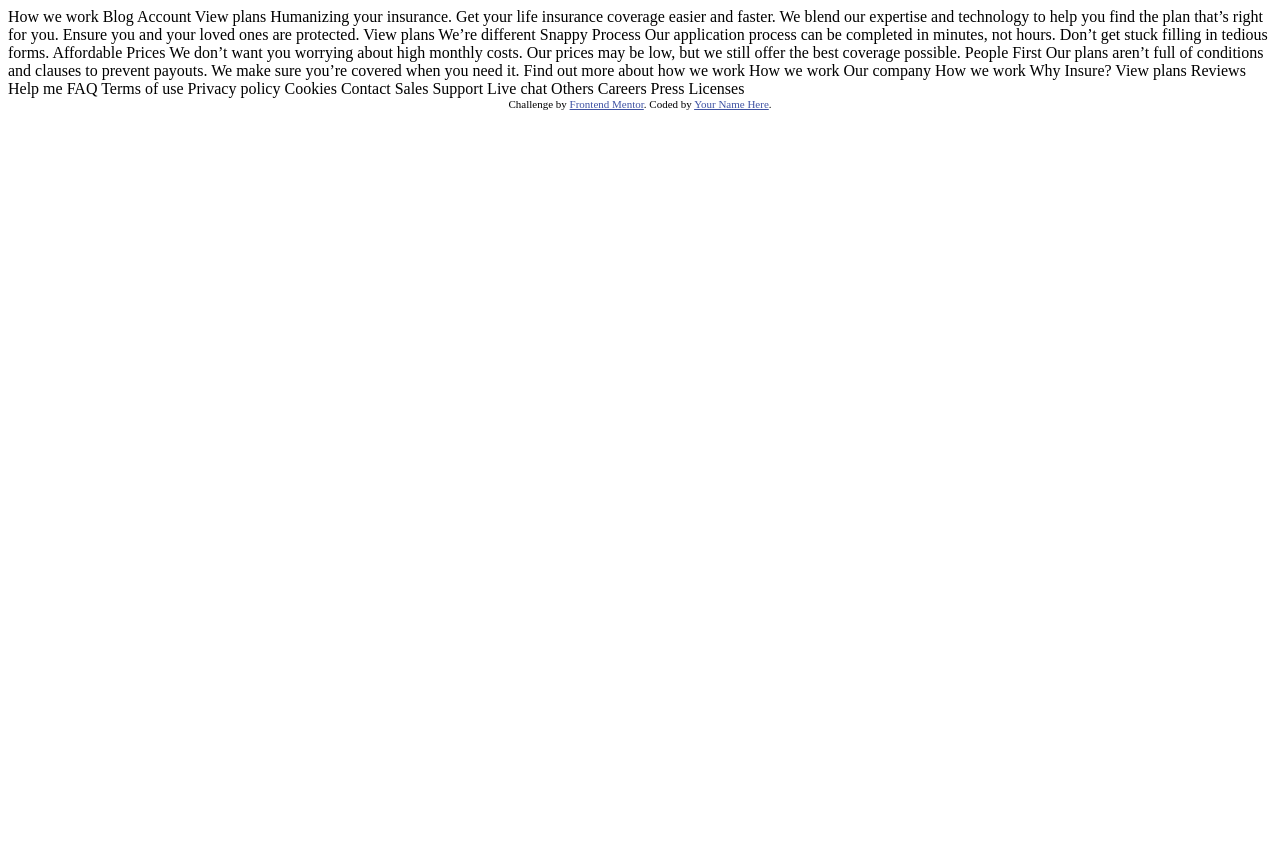
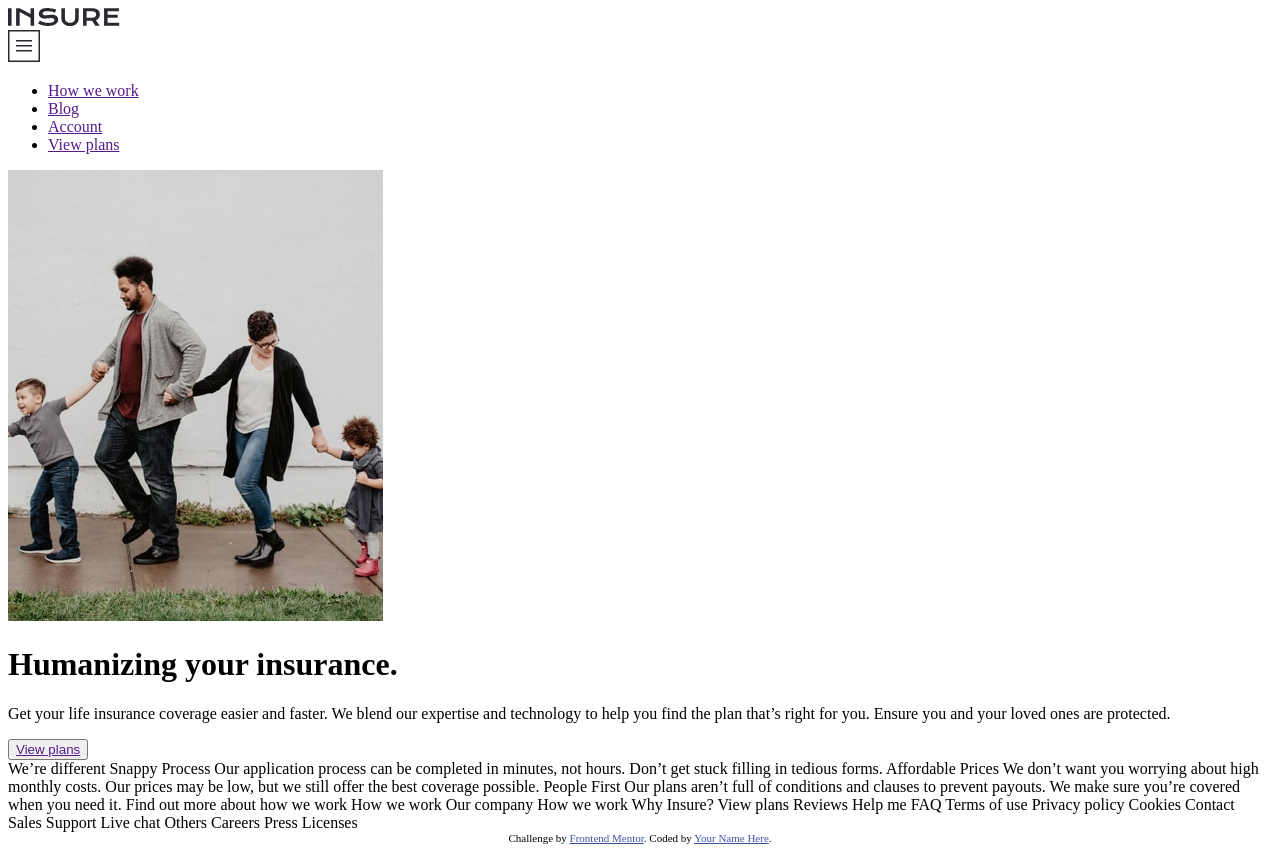
Before and after one commit to zs21/insure-landing-page, a plain HTML site: page index.html in a window 1280 px wide. Before the commit the page ends 800 px from the top, so only its background shows below. Drawn offline with Linux system fonts and the light colour scheme.

Commit message:
NAV and HERO section HTML

```diff
--- a/index.html
+++ b/index.html
@@ -1,85 +1,73 @@
 <!DOCTYPE html>
 <html lang="en">
   <head>
-  <meta charset="UTF-8">
-  <meta name="viewport" content="width=device-width, initial-scale=1.0"> <!-- displays site properly based on user's device -->
+    <meta charset="UTF-8" />
+    <meta name="viewport" content="width=device-width, initial-scale=1.0" />
+    <!-- displays site properly based on user's device -->
 
-  <link rel="icon" type="image/png" sizes="32x32" href="./images/favicon-32x32.png">
+    <link
+      rel="icon"
+      type="image/png"
+      sizes="32x32"
+      href="./images/favicon-32x32.png"
+    />
 
     <title>Frontend Mentor | Insure landing page</title>
 
     <!-- Feel free to remove these styles or customise in your own stylesheet 👍 -->
     <style>
-    .attribution { font-size: 11px; text-align: center; }
-    .attribution a { color: hsl(228, 45%, 44%); }
+      .attribution {
+        font-size: 11px;
+        text-align: center;
+      }
+      .attribution a {
+        color: hsl(228, 45%, 44%);
+      }
     </style>
   </head>
   <body>
+    <nav>
+      <div class="logo">
+        <img src="./images/logo.svg" alt="insure_logo" />
+      </div>
+      <div class="hamburger-icon">
+        <img src="./images/icon-hamburger.svg" alt="menu_button" />
+      </div>
+      <ul>
+        <li><a href="">How we work</a></li>
+        <li><a href="">Blog</a></li>
+        <li><a href="">Account</a></li>
+        <li><a href="">View plans</a></li>
+      </ul>
+    </nav>
+    <div class="hero">
+      <div class="hero-image">
+        <img src="./images/image-intro-mobile.jpg" alt="family" />
+      </div>
+      <h1>Humanizing your insurance.</h1>
+      <p>
+        Get your life insurance coverage easier and faster. We blend our
+        expertise and technology to help you find the plan that’s right for you.
+        Ensure you and your loved ones are protected.
+      </p>
+      <button><a href="">View plans</a></button>
+    </div>
 
-  How we work
-  Blog
-  Account
-  View plans
-
-  Humanizing your insurance.
-
-  Get your life insurance coverage easier and faster. We blend our expertise
-  and technology to help you find the plan that’s right for you. Ensure you
-  and your loved ones are protected.
-
-  View plans
-
-  We’re different
-
-  Snappy Process
-
-  Our application process can be completed in minutes, not hours. Don’t get
-  stuck filling in tedious forms.
-
-  Affordable Prices
-
-  We don’t want you worrying about high monthly costs. Our prices may be low,
-  but we still offer the best coverage possible.
-
-  People First
-
-  Our plans aren’t full of conditions and clauses to prevent payouts. We make
-  sure you’re covered when you need it.
-
-  Find out more about how we work
-
-  How we work
-
-  Our company
-
-  How we work
-  Why Insure?
-  View plans
-  Reviews
-
-  Help me
-
-  FAQ
-  Terms of use
-  Privacy policy
-  Cookies
-
-  Contact
-
-  Sales
-  Support
-  Live chat
-
-  Others
-
-  Careers
-  Press
-  Licenses
-
+    We’re different Snappy Process Our application process can be completed in
+    minutes, not hours. Don’t get stuck filling in tedious forms. Affordable
+    Prices We don’t want you worrying about high monthly costs. Our prices may
+    be low, but we still offer the best coverage possible. People First Our
+    plans aren’t full of conditions and clauses to prevent payouts. We make sure
+    you’re covered when you need it. Find out more about how we work How we work
+    Our company How we work Why Insure? View plans Reviews Help me FAQ Terms of
+    use Privacy policy Cookies Contact Sales Support Live chat Others Careers
+    Press Licenses
 
     <div class="attribution">
-    Challenge by <a href="https://www.frontendmentor.io?ref=challenge" target="_blank">Frontend Mentor</a>.
-    Coded by <a href="#">Your Name Here</a>.
+      Challenge by
+      <a href="https://www.frontendmentor.io?ref=challenge" target="_blank"
+        >Frontend Mentor</a
+      >. Coded by <a href="#">Your Name Here</a>.
     </div>
   </body>
 </html>
```
Lines whose indentation alone changed are shown as unchanged.
